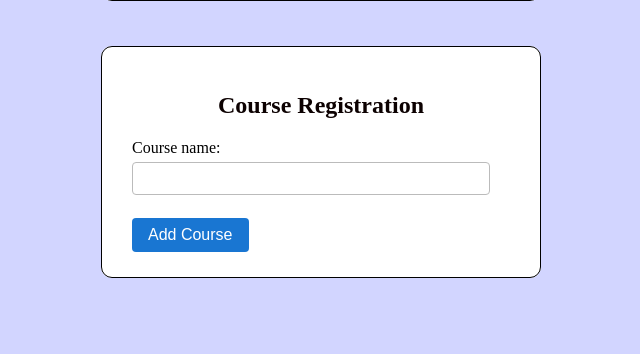
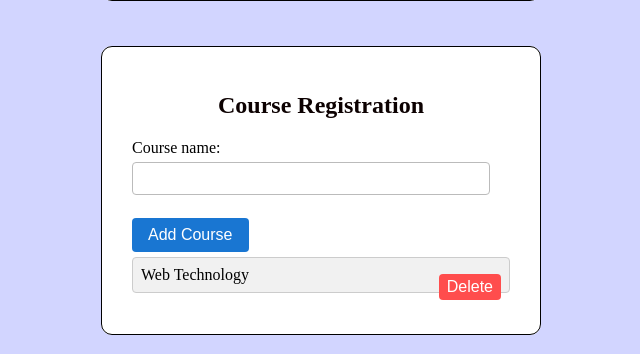
Before and after one commit to Md-Mustakim-Ali/WT_Fall_25-26, a PHP site: page /odd.php in a window 1280 px wide. Shown: the part 499-853 px from the top of the page, without its empty margins (319-959 px from the left). Run offline with PHP 8.4, Linux system fonts and the light colour scheme.

Commit message:
Update odd.php

```diff
--- a/MID/Lab_Task_2/odd.php
+++ b/MID/Lab_Task_2/odd.php
@@ -83,6 +83,8 @@
         color: white;
         padding: 4px 8px;
         border-radius: 4px;
+        float: right;
+
 
     }
 
@@ -127,6 +129,10 @@ Confirm Password:<br>
 Course name:<br>
 <input type="text" id="courseName"><br>
 <button id="addCourseButton" type="button"> Add Course </button>
+<p class="courseItem">
+    Web Technology
+    <button class="deleteButton" type="button">Delete</button>
+</p>
  <div id="courseList"></div>
 </fieldset>
 </form>
@@ -168,7 +174,8 @@ document.getElementById("registrationForm").onsubmit=function(){
 
 
 document.getElementById("courseForm").onsubmit=function(){
-    r
+    var courseName=document.getElementById("courseName").value.trim();
+    var courseListDiv=document.getElementById("courseList");
 };
 
 </script>
```
